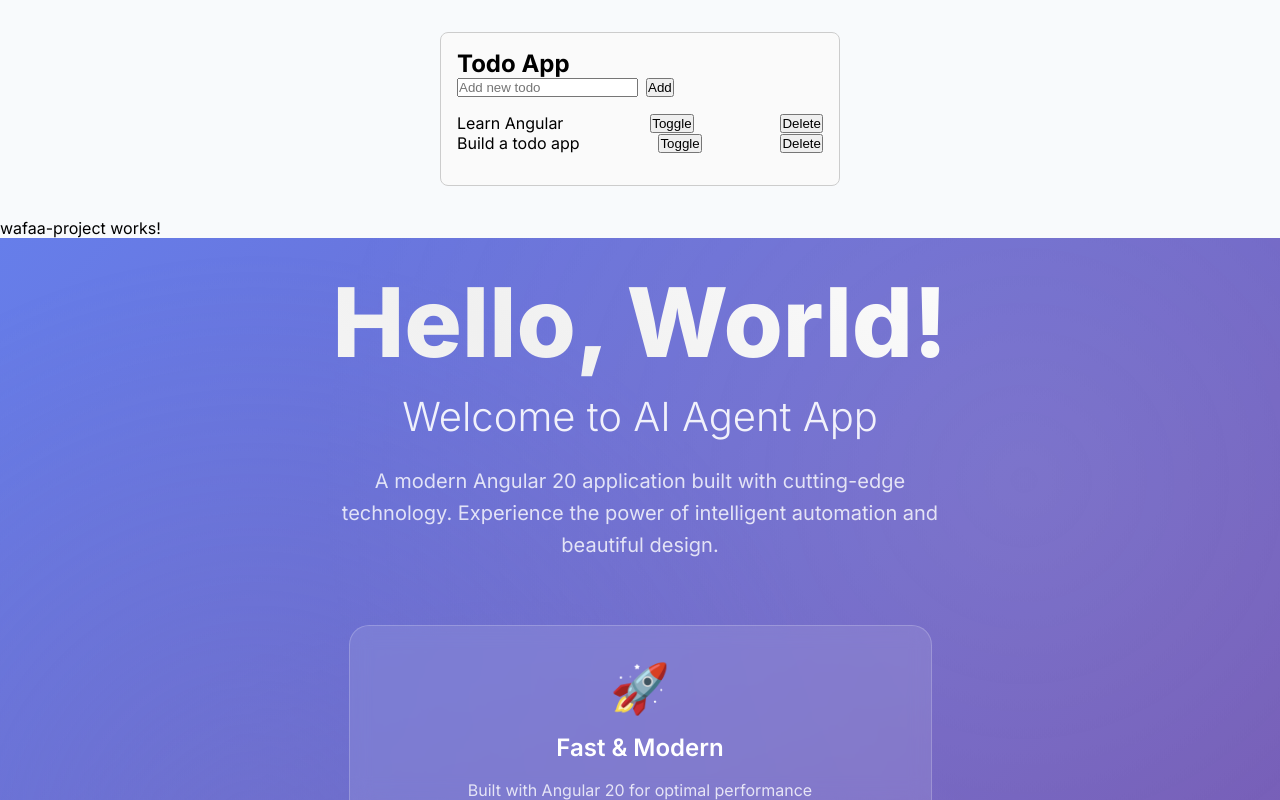
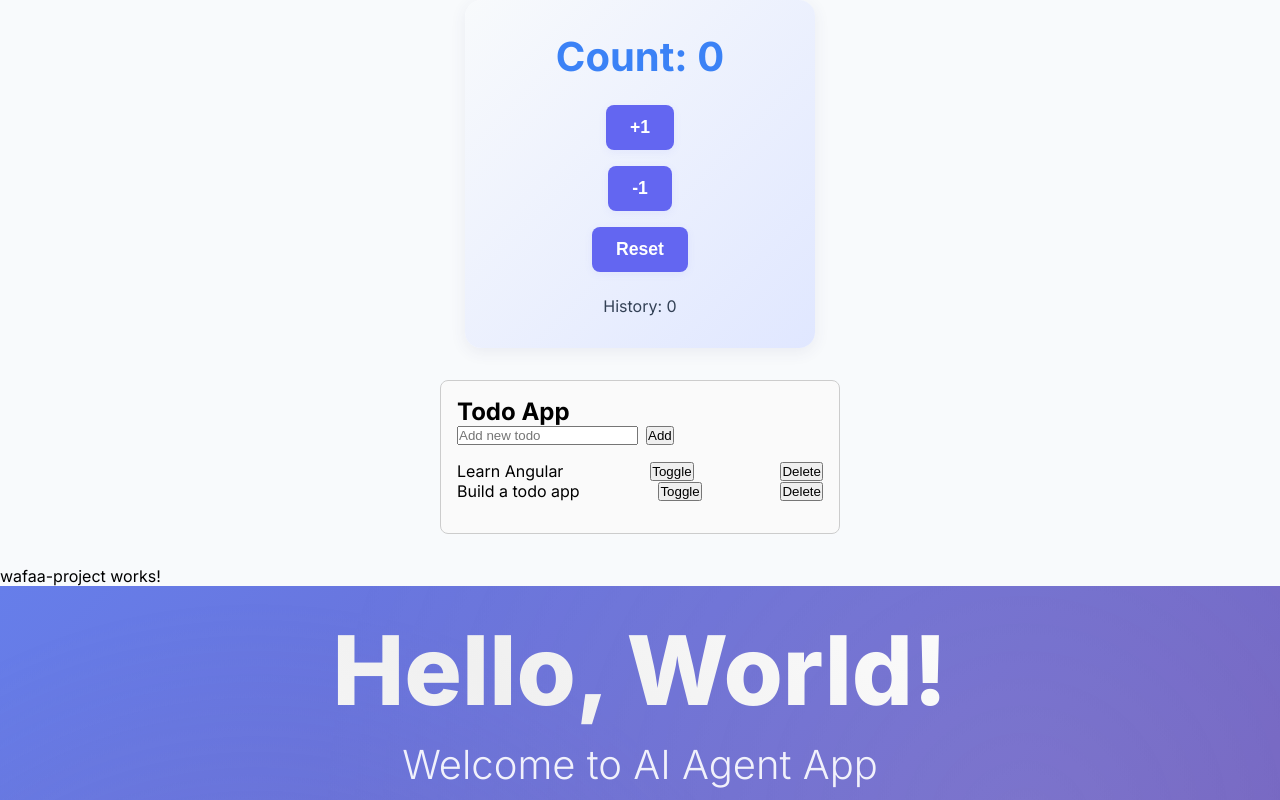
Before and after one commit to wafaa-rakchamber/ai-agent-app, an Angular app: page /hello in a window 1280 px wide. Built offline with nearby package versions, Linux system fonts and the light colour scheme.

Commit message:
add counter1 complonent...

```diff
--- a/src/app/app.html
+++ b/src/app/app.html
@@ -1,3 +1,6 @@
+<div style="margin-bottom: 2rem;">
+	<app-counter1></app-counter1>
+</div>
 <app-todo-app></app-todo-app>
 <app-wafaa-project></app-wafaa-project>
 <router-outlet />
--- a/src/app/app.routes.ts
+++ b/src/app/app.routes.ts
@@ -5,6 +5,6 @@ import { TodoAppComponent } from './todo/todo-app.component';
 export const routes: Routes = [
   { path: '', redirectTo: '/hello', pathMatch: 'full' },
   { path: 'hello', component: Hello },
-    { path: 'todo', component: TodoAppComponent },
+  { path: 'todo', component: TodoAppComponent },
   { path: '**', redirectTo: '/hello' }
 ];
--- a/src/app/app.ts
+++ b/src/app/app.ts
@@ -3,9 +3,11 @@ import { RouterOutlet } from '@angular/router';
 import { TodoAppComponent } from './todo/todo-app.component';
 import { WafaaProject } from './wafaa-project/wafaa-project';
 
+import { Counter1 } from './counter1/counter1';
+
 @Component({
   selector: 'app-root',
-  imports: [RouterOutlet, TodoAppComponent, WafaaProject],
+  imports: [RouterOutlet, TodoAppComponent, WafaaProject, Counter1],
   templateUrl: './app.html',
   styleUrl: './app.scss'
 })
--- /dev/null
+++ b/src/app/counter1/counter1.html
@@ -0,0 +1,7 @@
+<div>
+	<h2>Count: {{ count() }}</h2>
+	<button (click)="increment()">+{{ step }}</button>
+	<button (click)="decrement()">-{{ step }}</button>
+	<button (click)="reset()">Reset</button>
+	<p>History: {{ historyString() }}</p>
+</div>
--- /dev/null
+++ b/src/app/counter1/counter1.scss
@@ -0,0 +1,44 @@
+div {
+	display: flex;
+	flex-direction: column;
+	align-items: center;
+	background: linear-gradient(135deg, #f8fafc 0%, #e0e7ff 100%);
+	border-radius: 1rem;
+	box-shadow: 0 4px 16px rgba(60, 60, 120, 0.08);
+	padding: 2rem 1.5rem;
+	max-width: 350px;
+	margin: 0 auto;
+}
+
+h2 {
+	font-size: 2.5rem;
+	color: #3b82f6;
+	margin-bottom: 1.5rem;
+	font-weight: 700;
+}
+
+button {
+	background: #6366f1;
+	color: #fff;
+	border: none;
+	border-radius: 0.5rem;
+	padding: 0.75rem 1.5rem;
+	margin: 0 0.5rem 1rem 0.5rem;
+	font-size: 1.1rem;
+	font-weight: 600;
+	cursor: pointer;
+	transition: background 0.2s, transform 0.2s;
+	box-shadow: 0 2px 8px rgba(99, 102, 241, 0.08);
+}
+
+button:hover {
+	background: #3b82f6;
+	transform: translateY(-2px) scale(1.05);
+}
+
+p {
+	font-size: 1rem;
+	color: #334155;
+	margin-top: 0.5rem;
+	word-break: break-word;
+}
--- /dev/null
+++ b/src/app/counter1/counter1.ts
@@ -0,0 +1,31 @@
+import { Component, signal, computed } from '@angular/core';
+
+@Component({
+  selector: 'app-counter1',
+  imports: [],
+  templateUrl: './counter1.html',
+  styleUrl: './counter1.scss'
+})
+export class Counter1 {
+  initialValue = 0;
+  step = 1;
+  count = signal(this.initialValue);
+  history = signal<number[]>([this.initialValue]);
+
+  increment = () => {
+    this.count.update(c => c + this.step);
+    this.history.update(h => [...h, this.count()]);
+  };
+
+  decrement = () => {
+    this.count.update(c => c - this.step);
+    this.history.update(h => [...h, this.count()]);
+  };
+
+  reset = () => {
+    this.count.set(this.initialValue);
+    this.history.update(h => [...h, this.count()]);
+  };
+
+  readonly historyString = computed(() => this.history().join(', '));
+}
```
Also changed, not shown: 1 other file (tests, documents, lock files or other folders).
